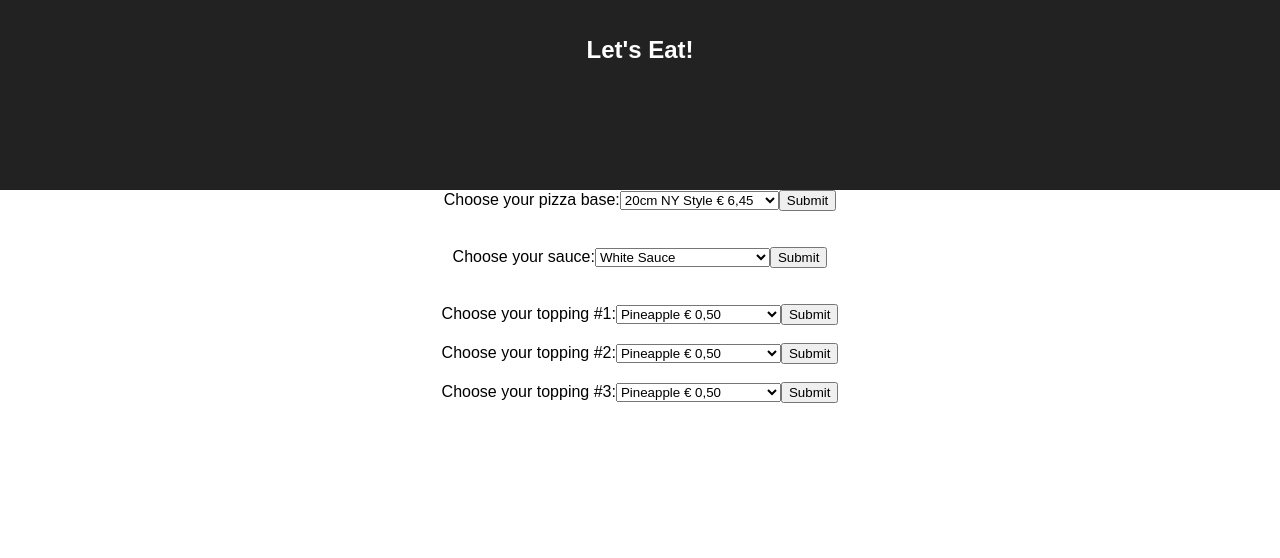
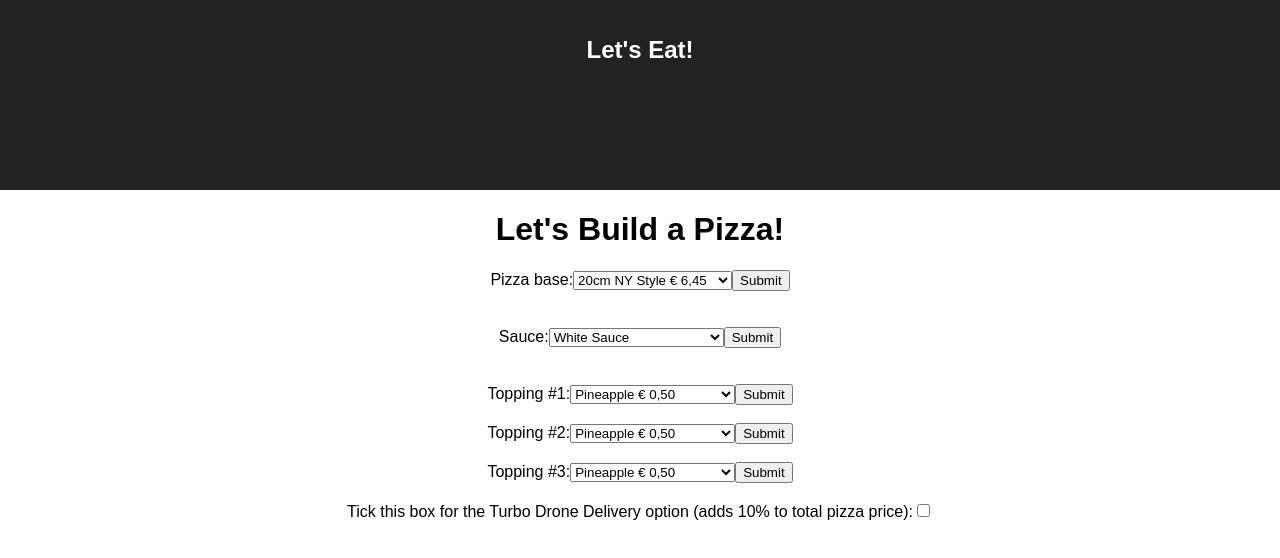
Before and after one commit to singhp1992/pizza-hw, a React (Create React App) app: page / in a window 1280 px wide. Shown: the top 558 px of the page. Built offline with nearby package versions, Linux system fonts and the light colour scheme.

Commit message:
added turbo tick box component(not connected to the state), cleaned up app.js, added <h1> to app.js

```diff
--- a/src/App.js
+++ b/src/App.js
@@ -3,6 +3,7 @@ import './App.css';
 import BaseForm from './components/BaseForm'
 import SauceForm from './components/SauceForm'
 import ToppingsForm from './components/ToppingsForm'
+import Turbo from './components/Turbo'
 
 class App extends Component {
   render() {
@@ -11,6 +12,7 @@ class App extends Component {
         <header className="App-header">
           <h1 className="App-title">Let's Eat!</h1>
         </header>
+        <h1> Let's Build a Pizza! </h1>
           <BaseForm />
           <br />
           <br />
@@ -18,6 +20,8 @@ class App extends Component {
           <br />
           <br />
           <ToppingsForm />
+          <br />
+          <Turbo />
       </div>
     );
   }
--- a/src/components/BaseForm.jsx
+++ b/src/components/BaseForm.jsx
@@ -29,7 +29,7 @@ class BaseForm extends PureComponent {
         return (
             <form onSubmit={this.handleSubmit}>
                 <label>
-                    Choose your pizza base:
+                    Pizza base:
           <select base={this.state.base} onChange={this.handleChange}>
                         <option base="20cm">20cm NY Style € 6,45</option>
                         <option base="25cm">25cm NY Style € 8,99</option>
--- a/src/components/SauceForm.jsx
+++ b/src/components/SauceForm.jsx
@@ -28,7 +28,7 @@ class SauceForm extends PureComponent {
         return (
             <form onSubmit={this.handleSubmit}>
                 <label>
-                    Choose your sauce:
+                    Sauce:
           <select sauce={this.state.sauce} onChange={this.handleChange}>
                         <option sauce="White Sauce">White Sauce</option>
                         <option sauce="Red Sauce">Red Sauce</option>
--- a/src/components/ToppingsForm.jsx
+++ b/src/components/ToppingsForm.jsx
@@ -29,7 +29,7 @@ class ToppingsForm extends PureComponent {
             <div>
             <form onSubmit={this.handleSubmit}>
                 <label>
-                    Choose your topping #1:
+                    Topping #1:
           <select toppings={this.state.toppings} onChange={this.handleChange}>
                         <option toppings="Pineapple">Pineapple € 0,50</option>
                         <option toppings="Corn">Corn € 0,50</option>
@@ -45,7 +45,7 @@ class ToppingsForm extends PureComponent {
             <br />
             <form onSubmit={this.handleSubmit}>
                 <label>
-                    Choose your topping #2:
+                    Topping #2:
           <select toppings={this.state.toppings} onChange={this.handleChange}>
                         <option toppings="Pineapple">Pineapple € 0,50</option>
                         <option toppings="Corn">Corn € 0,50</option>
@@ -61,7 +61,7 @@ class ToppingsForm extends PureComponent {
             <br />
                 <form onSubmit={this.handleSubmit}>
                     <label>
-                        Choose your topping #3:
+                        Topping #3:
           <select toppings={this.state.toppings} onChange={this.handleChange}>
                             <option toppings="Pineapple">Pineapple € 0,50</option>
                             <option toppings="Corn">Corn € 0,50</option>
--- a/src/components/Turbo.jsx
+++ b/src/components/Turbo.jsx
@@ -0,0 +1,21 @@
+import React, { PureComponent } from 'react'
+//import PropTypes from 'prop-types'
+// import { connect } from 'react-redux'
+
+export default class Turbo extends PureComponent {
+    render() {
+        return (
+            <form>
+            <label>
+                Tick this box for the Turbo Drone Delivery option (adds 10% to total pizza price):
+                <input
+                    name="turbo"
+                    type="checkbox"
+                    //don't need this because it's not connected to the state
+                    // checked={this.state.turbo}
+                    onChange={this.handleInputChange} />
+            </label>
+            </form>
+        )
+    }
+}
```
Also changed, not shown: src/actions/index.js (line endings or trailing spaces).
